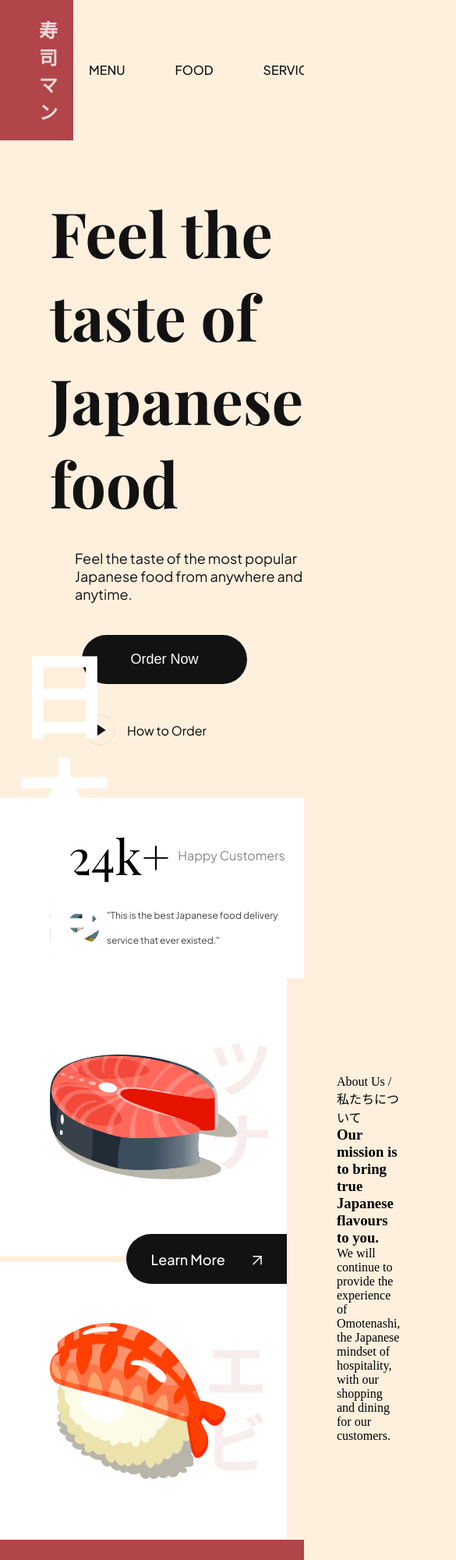
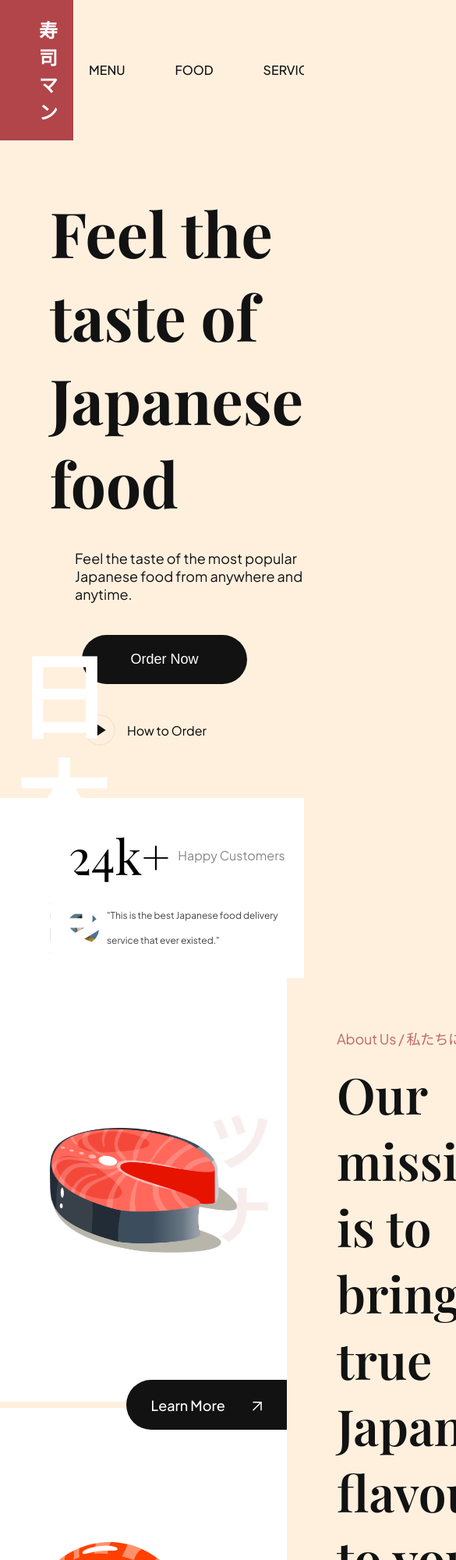
Before and after one commit to faithpacifica/sushiman, a website built with Vite: page index.html in a window 390 px wide. Shown: the top 2000 px of the page at 78% size, 585 px wide, since content can reach past the window. Built offline with nearby package versions, Linux system fonts and the light colour scheme.

Commit message:
modified about-us section accordingly css part and add aos animation feature

```diff
--- a/css/sections/about.css
+++ b/css/sections/about.css
@@ -51,26 +51,45 @@
 	color: white;
 	font-family: var(--plus-jakarta-sans);
 	font-weight: 500;
-  font-size:18px;
-  line-height:23px;
-  cursor:pointer;
+	font-size: 18px;
+	line-height: 23px;
+	cursor: pointer;
 }
-.about-us__button img{
-object-fit:contain;
-margin-left:32px;
-
+.about-us__button img {
+	object-fit: contain;
+	margin-left: 32px;
 }
 .about-us__content {
-  padding:64px;
-  flex:1;
-  display:flex;
-  justify-content:center;
-  flex-direction:column;
-
+	padding: 64px;
+	flex: 1;
+	display: flex;
+	justify-content: center;
+	flex-direction: column;
 }
 .sushi__subtitle {
+	font-size: 18px;
+	font-weight: 400;
+	font-family: var(--plus-jakarta-sans);
+	color: var(--primary-color);
+	opacity: 0.8;
+	letter-spacing: -0.01em;
 }
+
 .sushi__title {
+	font-size: 64px;
+	font-weight: 600;
+	font-family: var(--playfair-display);
+	color: var(--secondary-color);
+	margin-top: 16px;
 }
+
 .sushi__description {
+	font-size: 18px;
+	font-weight: 400;
+	font-family: var(--plus-jakarta-sans);
+	line-height: 36px;
+	letter-spacing: -0.01em;
+	color: var(--secondary-color);
+	opacity: 0.8;
+	margin: 32px 0px;
 }
--- a/index.html
+++ b/index.html
@@ -12,11 +12,11 @@
 		<header>
 			<nav class="header__nav">
 				<div class="header__logo">
-					<h4>寿司マン</h4>
+					<h4 data-aos="fade-down">寿司マン</h4>
 					<div class="header__logo-overlay"></div>
 				</div>
 
-				<ul class="header__menu">
+				<ul class="header__menu" data-aos="fade-down">
 					<li>
 						<a href="#menu">Menu</a>
 					</li>
@@ -33,7 +33,7 @@
 						<img src="assets/search.svg" alt="search" />
 					</li>
 				</ul>
-				<ul class="header__menu-mobile">
+				<ul class="header__menu-mobile" data-aos="fade-down">
 					<li>
 						<img src="assets/menu.svg" alt="menu" />
 					</li>
@@ -92,7 +92,7 @@
 		<section class="about-us" id="about-us">
 			<div class="about-us__image">
 				<div class="about-us__image-sushi3">
-					<img src="assets/sushi-3.png" alt="sushi" />
+					<img src="assets/sushi-3.png" alt="sushi" data-aos="fade-right" />
 				</div>
 
 				<button class="about-us__button">
@@ -101,11 +101,11 @@
 				</button>
 
 				<div class="about-us__image-sushi2">
-					<img src="assets/sushi-2.png" alt="sushi" />
+					<img src="assets/sushi-2.png" alt="sushi" data-aos="fade-right" />
 				</div>
 			</div>
 
-			<div class="about-us__content">
+			<div class="about-us__content" data-aos="fade-left">
 				<p class="sushi__subtitle">About Us / 私たちについて</p>
 				<h3 class="sushi__title">
 					Our mission is to bring true Japanese flavours to you.
@@ -120,12 +120,14 @@
 
 		<!-- Popular section -->
 		<section class="popular-foods" id="menu">
-			<h2 class="popular-foods__title" >
+			<h2 class="popular-foods__title" data-aos="flip-up">
 				Popular Food / 人気
 			</h2>
 
 			<div
-				class="popular-foods__filters sushi__hide-scrollbar">
+				class="popular-foods__filters sushi__hide-scrollbar"
+				data-aos="fade-up"
+			>
 				<button class="popular-foods__filter-btn active">All</button>
 				<button class="popular-foods__filter-btn">
 					<img src="/assets/sushi-9.png" alt="sushi 9" />
@@ -146,7 +148,7 @@
 				<button class="popular-foods__filter-btn">All</button>
 			</div>
 
-			<div class="popular-foods__catalogue" >
+			<div class="popular-foods__catalogue" data-aos="fade-up">
 				<article class="popular-foods__card">
 					<img
 						class="popular-foods__card-image"
@@ -207,6 +209,16 @@
 				<img src="assets/arrow-right.svg" alt="arrow-right" />
 			</button>
 		</section>
+
+		<!-- Trending section -->
+		<section class="trending" id="food">
+			<div class="trending__content" data-aos="fade-right">
+				<p class="sushi__subtitle">Trending / トレンド</p>
+				<h3 class="sushi__title">Japanese Sushi</h3>
+				<p class="sushi__description">Feel the taste of the most delicious Sushi here.</p>
+			</div>
+		</section>
+
 		<script src="js/script.js" type="module"></script>
 	</body>
 </html>
```
